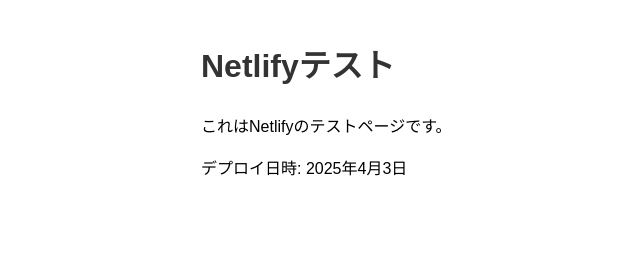
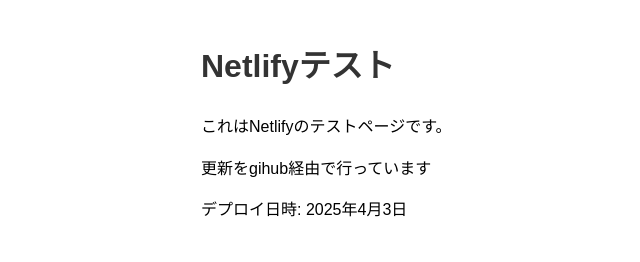
Before and after one commit to YamaguchiToshi/netlifyTest, a plain HTML site: page index.html in a window 1280 px wide. Shown: the whole page, without its empty margins (39-679 px from the left). Drawn offline with Linux system fonts and the light colour scheme.

Commit message:
2nd commit

```diff
--- a/index.html
+++ b/index.html
@@ -20,6 +20,7 @@
 <body>
     <h1>Netlifyテスト</h1>
     <p>これはNetlifyのテストページです。</p>
+    <p>更新をgihub経由で行っています</p>
     <p>デプロイ日時: <time datetime="2025-04-03">2025年4月3日</time></p>
 </body>
 </html>
```
